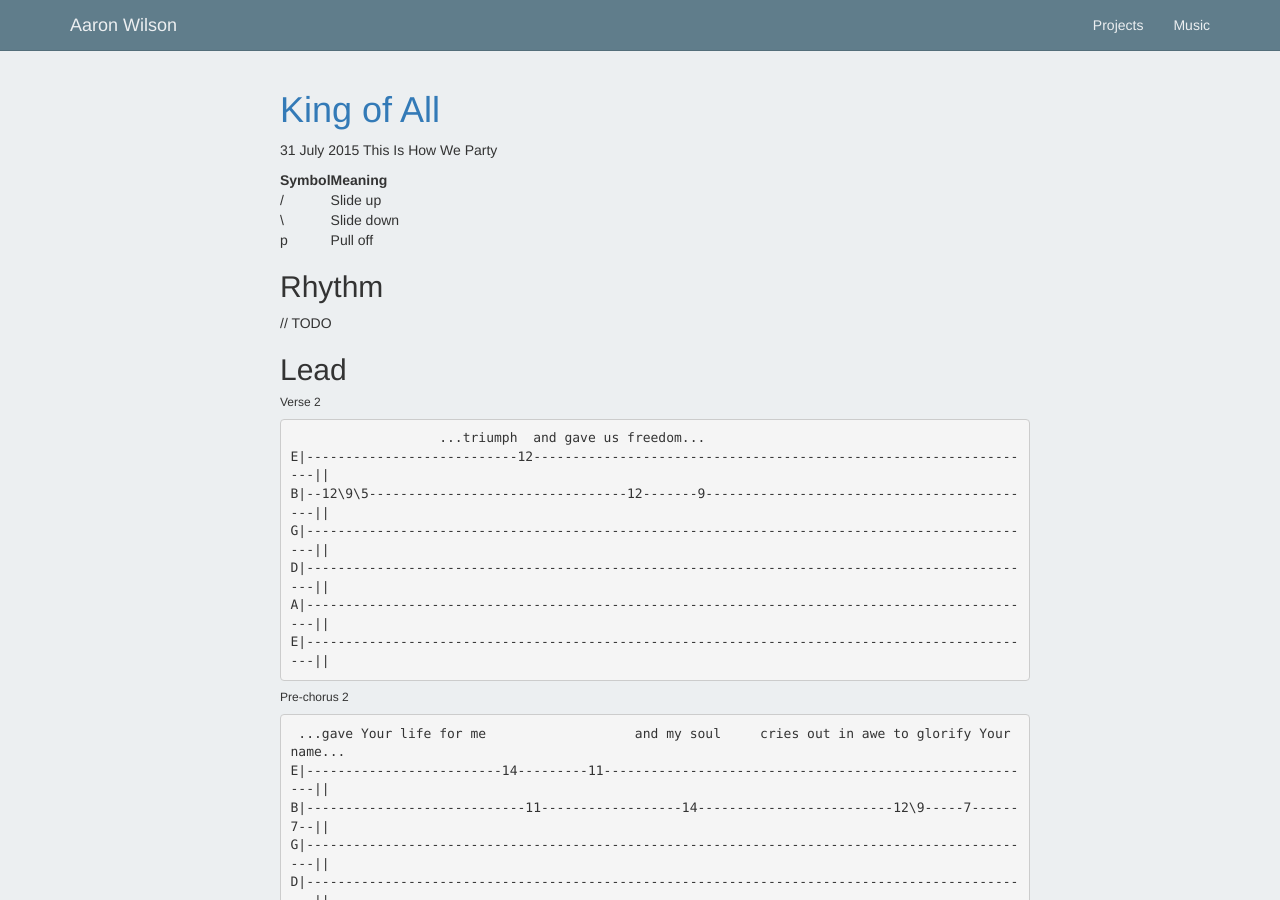
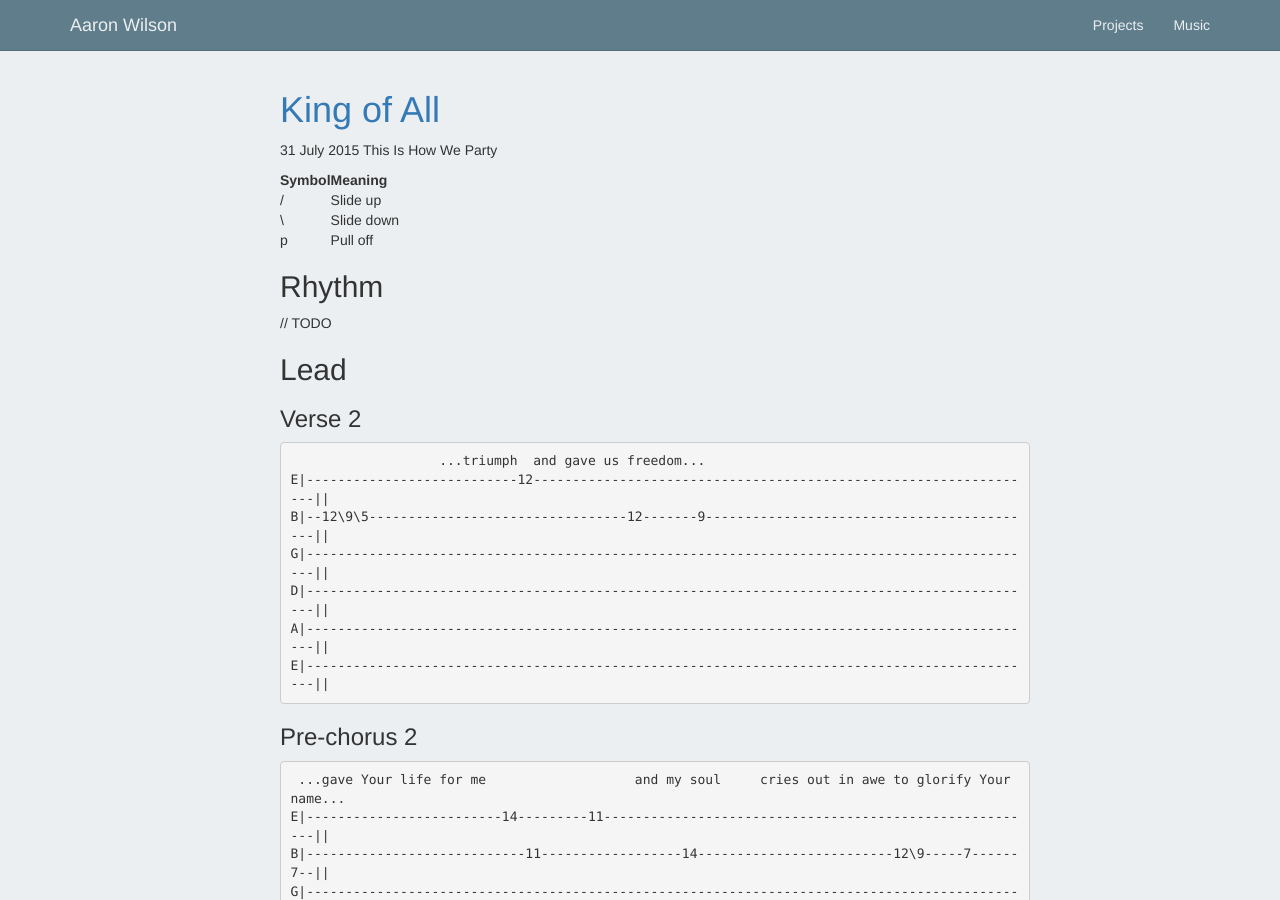
Before and after one commit to aarontwf/limebyte.github.io, a Jekyll site: the page built from _posts/2015-07-31-king-of-all.md, in a window 1280 px wide and 900 px high. Built offline with Jekyll 4.4.1, drawn with Linux system fonts in a browser that asks for light colours; nearby versions of some CDN libraries.

````diff
--- a/_posts/2015-07-31-king-of-all.md
+++ b/_posts/2015-07-31-king-of-all.md
@@ -17,7 +17,7 @@ date: 2015-07-31 13:00:00
 // TODO
 
 ## Lead
-###### Verse 2
+### Verse 2
 ```
                    ...triumph  and gave us freedom...
 E|---------------------------12-----------------------------------------------------------------||
@@ -27,7 +27,7 @@ D|------------------------------------------------------------------------------
 A|----------------------------------------------------------------------------------------------||
 E|----------------------------------------------------------------------------------------------||
 ```
-###### Pre-chorus 2
+### Pre-chorus 2
 ```
  ...gave Your life for me                   and my soul     cries out in awe to glorify Your name...
 E|-------------------------14---------11--------------------------------------------------------||
@@ -38,7 +38,7 @@ A|------------------------------------------------------------------------------
 E|----------------------------------------------------------------------------------------------||
 ```
 
-###### Chorus 2
+### Chorus 2
 ```
  Shout Your name It is great King of all King of all            Lord You reign have Your way
 E|--7/12-------------------------------------------------------------------------------------12-||
@@ -73,7 +73,7 @@ A|------------------------------------------------------------------------------
 E|----------------------------------------------------------------------------------------------||
 ```
 
-###### Instumental
+### Instumental
 ```
 E|--------14------------14--14--16--14--12----14--14--16--14--12--12----------------------------||
 B|--12--------------12--------------------------------------------------------------------------||
````
